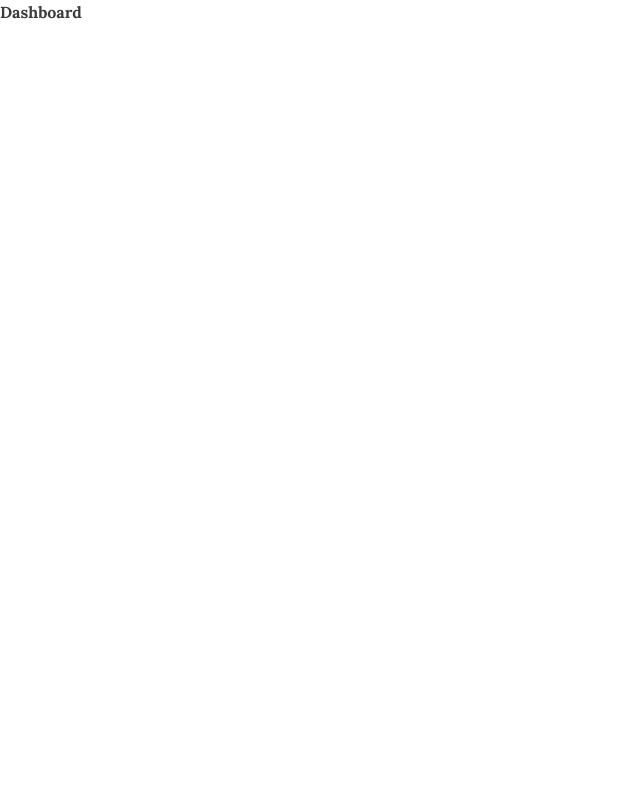
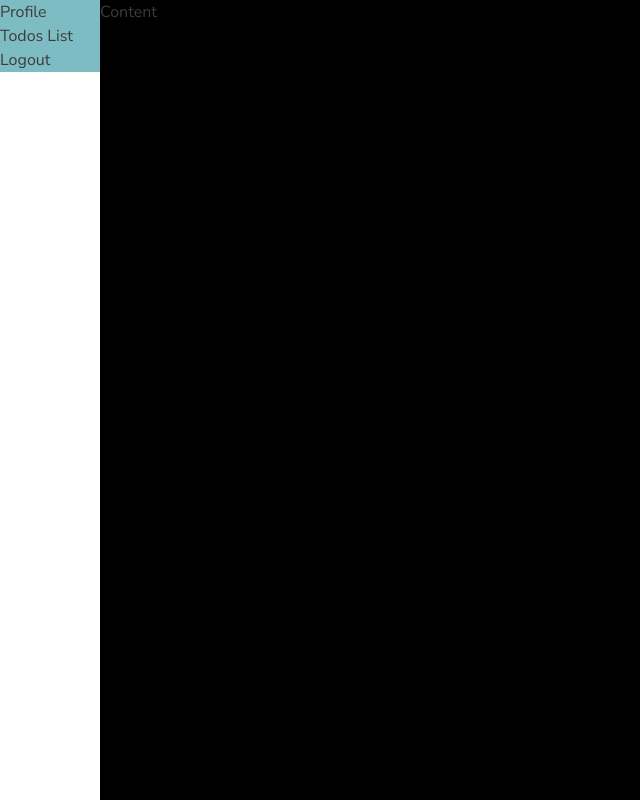
Before and after one commit to EdwardShanahan09/my-zendo, a React (Vite) app in the folder client/: page /dashboard in a window 1280 px wide. Shown: the whole page, without its empty margins (0-640 px from the left). Built offline with nearby package versions, Linux system fonts and the light colour scheme; sample sign-in values are in the browser's storage.

Commit message:
Started to create dashboard content

```diff
--- a/client/src/pages/Dashboard/Dashboard.jsx
+++ b/client/src/pages/Dashboard/Dashboard.jsx
@@ -1,5 +1,19 @@
+import SideNavbar from "./SideNavbar";
+import MobileNavbar from "./MobileNavbar";
+import { Outlet } from "react-router-dom";
+
 const Dashboard = () => {
-  return <h1>Dashboard</h1>;
+  return (
+    <div className="lg:grid lg:grid-cols-[100px_1fr] lg:h-screen">
+      <div className=" lg:hidden fixed bottom-0 w-full">
+        <MobileNavbar />
+      </div>
+      <div className="hidden lg:block">
+        <SideNavbar />
+      </div>
+      <div className="bg-black h-100">Content</div>
+    </div>
+  );
 };
 
 export default Dashboard;
--- /dev/null
+++ b/client/src/pages/Dashboard/MobileNavbar.jsx
@@ -0,0 +1,15 @@
+const MobileNavbar = () => {
+  return (
+    <nav className="w-full">
+      <ul className="flex justify-between">
+        <li>Icon</li>
+        <li>Icon</li>
+        <li>Icon</li>
+        <li>Icon</li>
+        <li>Icon</li>
+      </ul>
+    </nav>
+  );
+};
+
+export default MobileNavbar;
--- /dev/null
+++ b/client/src/pages/Dashboard/SideNavbar.jsx
@@ -0,0 +1,13 @@
+const SideNavbar = () => {
+  return (
+    <nav className="bg-primary">
+      <div>Profile</div>
+
+      <div>Todos List</div>
+
+      <div>Logout</div>
+    </nav>
+  );
+};
+
+export default SideNavbar;
```
